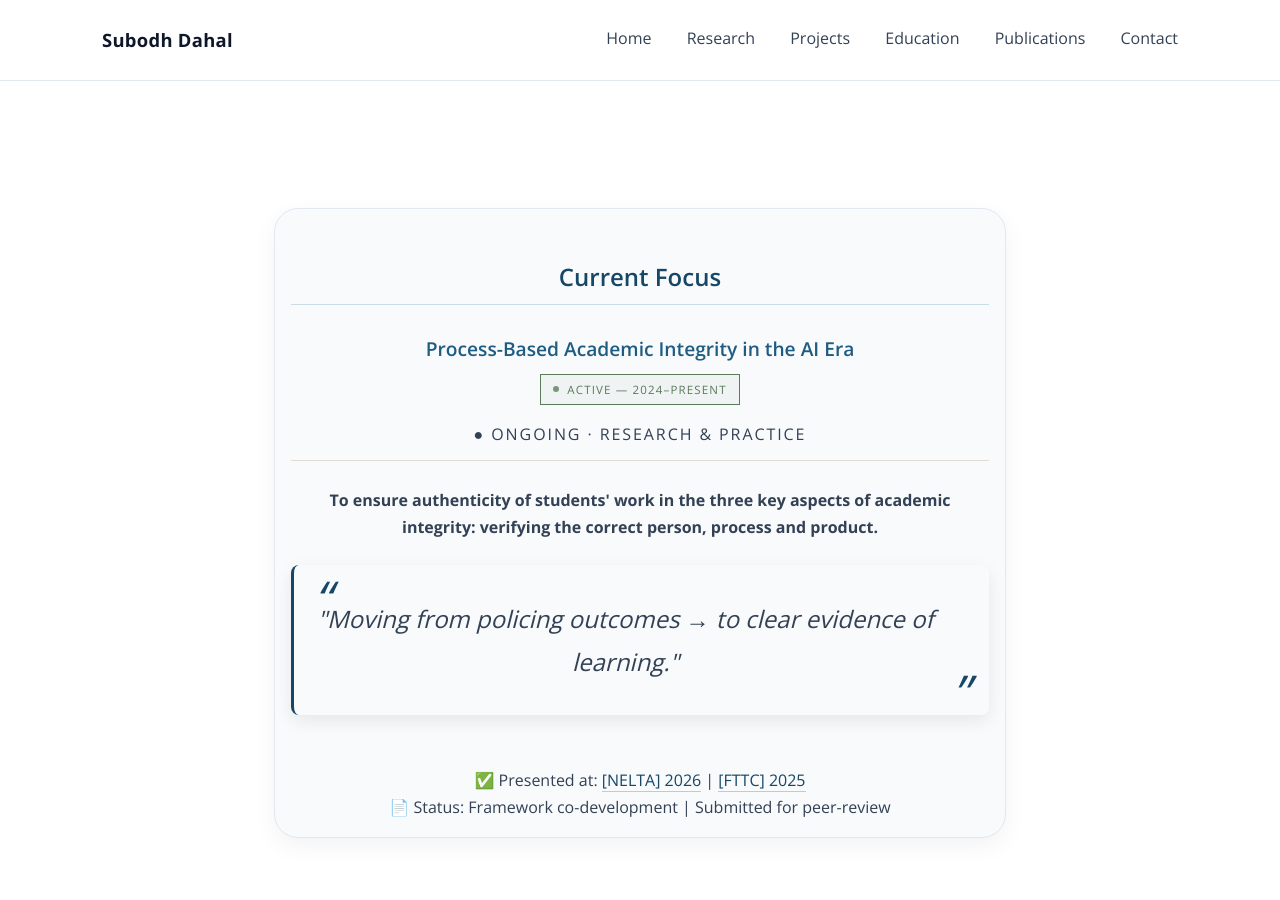
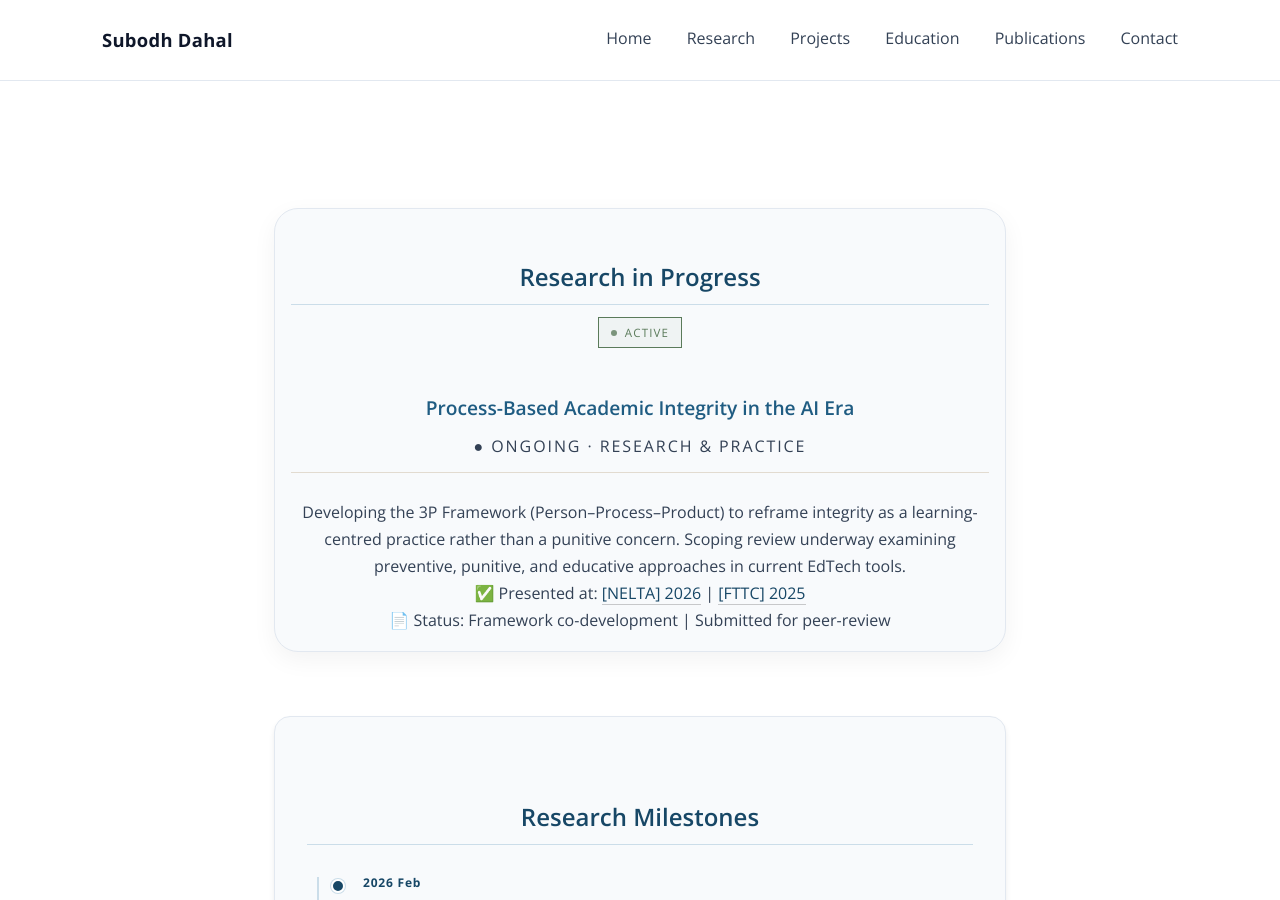
Before and after one commit to dahalsubodh/dahalsubodh.github.io, a Jekyll site: the page built from index.md, in a window 1280 px wide and 900 px high, scrolled down 505 px. Built offline with Jekyll 4.4.1, drawn with Linux system fonts in a browser that asks for light colours.

Commit message:
Update index.md

```diff
--- a/index.md
+++ b/index.md
@@ -5,19 +5,16 @@ title: Home
 
 <!-- ================= Current Focus  ================= -->
 <section class="mission">
-  <h2>Current Focus</h2>
-   <h3>Process-Based Academic Integrity in the AI Era</h3>
-  <!-- Active Mark -->
+  <h2>Research in Progress</h2>
+   <!-- Active Mark -->
   <span class="status-badge">
     <span class="status-dot"></span>
-    Active — 2024–Present
+    Active
   </span>
+   <h3>Process-Based Academic Integrity in the AI Era</h3>
    <!-- Small Label -->
   <p class="work-type">● Ongoing · Research &amp; Practice</p>
-<strong>To ensure authenticity of students' work in the three key aspects of academic integrity: verifying the correct person, process and product.<br> </strong>
-<blockquote>
-  "Moving from policing outcomes → to clear evidence of learning."
-</blockquote> <br>
+Developing the 3P Framework (Person–Process–Product) to reframe integrity as a learning-centred practice rather than a punitive concern. Scoping review underway examining preventive, punitive, and educative approaches in current EdTech tools.<br>
 ✅ Presented at: <a href = "https://www.nelta.org.np/conference/30">[NELTA] 2026</a> | <a href ="https://builder.guidebook.com/g/#/guides/fttc2025/schedule/sessions/31735290?scheduleDayPosition=2025-10-24&scheduleIndexInDayPosition=39">[FTTC] 2025</a> <br>
 📄 Status: Framework co-development | Submitted for peer-review <br>
  </section>
```
